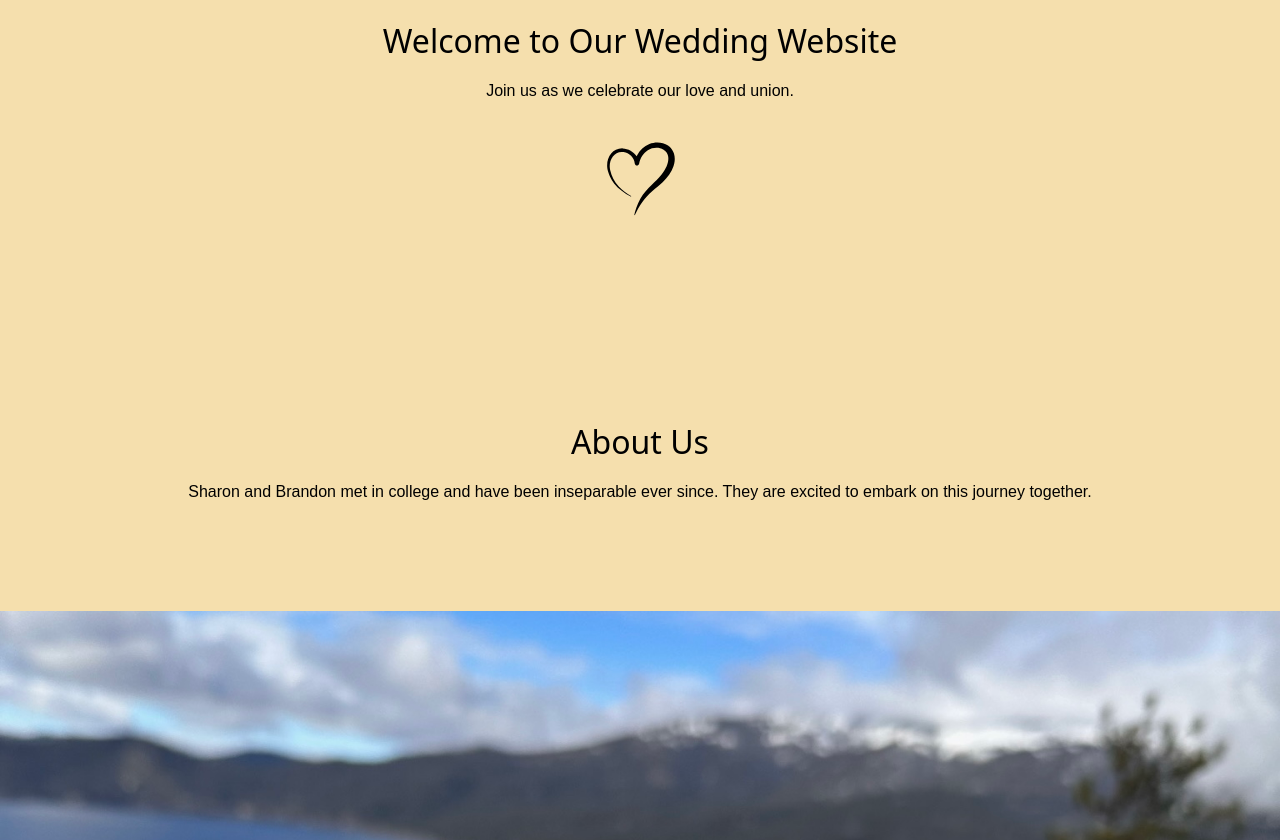
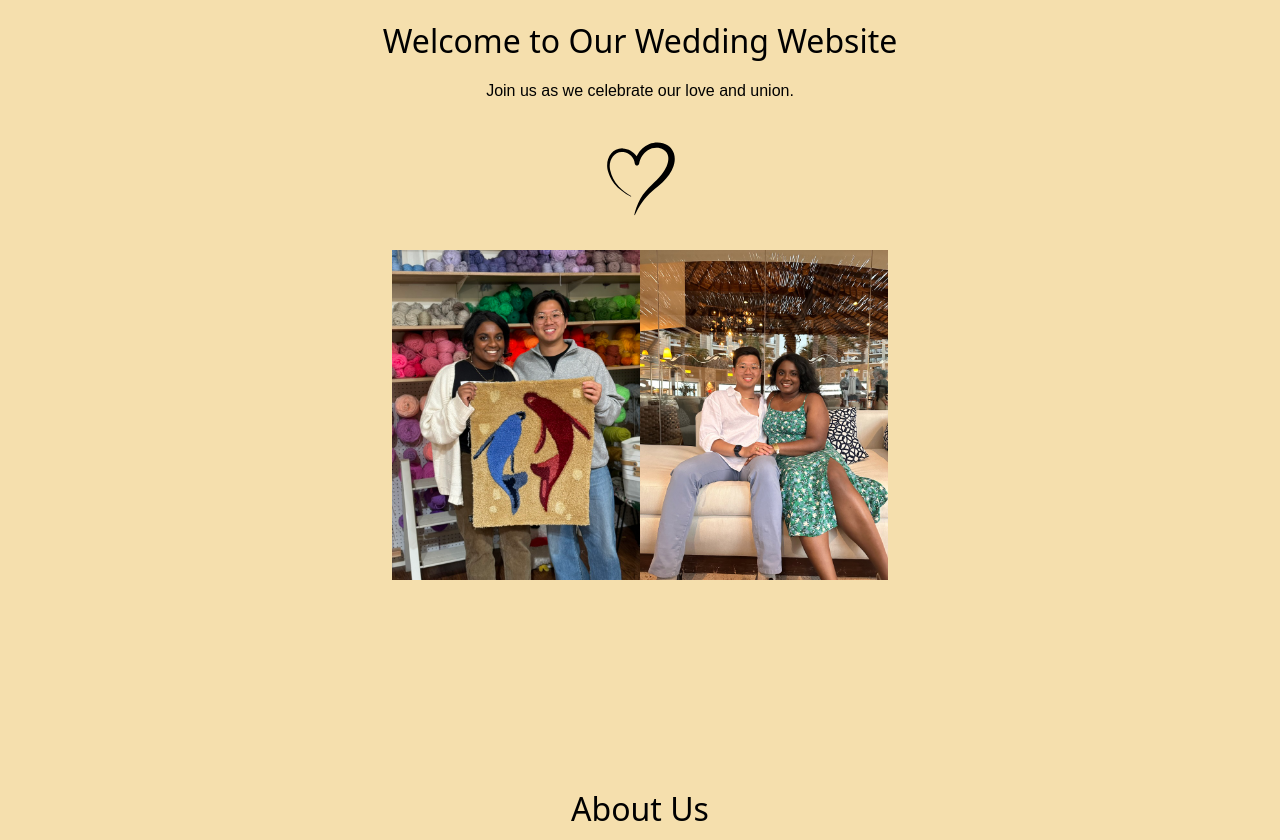
Before and after one commit to spearlnath/wedding-website, a PHP site: page / in a window 1280 px wide. Shown: the part 888-1728 px from the top of the page. Run offline with PHP 8.4, Linux system fonts and the light colour scheme; some web fonts are replaced.

Commit message:
brandon changes: added row for photos in the welcome section

```diff
--- a/Wedding Website Trial 1/index.html
+++ b/Wedding Website Trial 1/index.html
@@ -56,8 +56,13 @@
         <section id="home" class="section">
             <h2>Welcome to Our Wedding Website</h2>
             <p>Join us as we celebrate our love and union.</p>
-            <img src="assets/heart.svg" alt="Heart" class="heart" style="width: 100px; height: auto;">
-
+            <div class="image-container-vert">
+                <img src="assets/heart.svg" alt="Heart" class="heart" style="width: 100px; height: auto; left: 50%;">
+                <div class="image-container-hori">
+                    <img class="couple-rug" src="assets/couple-rug.jpeg" alt="Couple Rug Photo">
+                    <img class="couple2-photo" src="assets/couple2.jpeg" alt="Couple2 Photo">
+                </div>
+            </div>
         </section>
 
         <section class="section couple-section"></section>
--- a/Wedding Website Trial 1/styles.css
+++ b/Wedding Website Trial 1/styles.css
@@ -17,6 +17,31 @@ body {
     width: 100vw; /* Make the container fill the viewport width */
     height: 100vh; /* Make the container fill the viewport height */
     overflow: hidden; /* Hide overflow content */
+}
+
+.image-container-vert {
+    display: flex;
+    flex-direction: column;
+    align-items: center;
+}
+
+.image-container-vert img {
+    width: 20%; /* Adjust width as needed */
+    height: auto; /* Maintain aspect ratio */
+    margin-bottom: 20px; /* Optional spacing between images */
+}
+
+.image-container-hori {
+    display: flex;
+    flex-direction: row;
+    justify-content: center;
+    align-items: center;
+}
+
+.image-container-hori img {
+    width: 20%; /* Adjust width as needed */
+    height: auto; /* Maintain aspect ratio */
+    margin-bottom: 20px; /* Optional spacing between images */
 }
 
 /* Fullscreen image styling */
@@ -187,6 +212,11 @@ a {
     width: 100%; /* Make the image fill the width of its container */
 }
 
+.couple-rug {
+    max-width: 20%;
+    height: auto;
+}
+
 /* Section heading styling */
 .section h2 {
     margin-bottom: 20px; /* Add margin */
```
Also changed, not shown: Wedding Website Trial 1/assets/couple-rug.jpeg (added), Wedding Website Trial 1/assets/couple2.jpeg (added).
